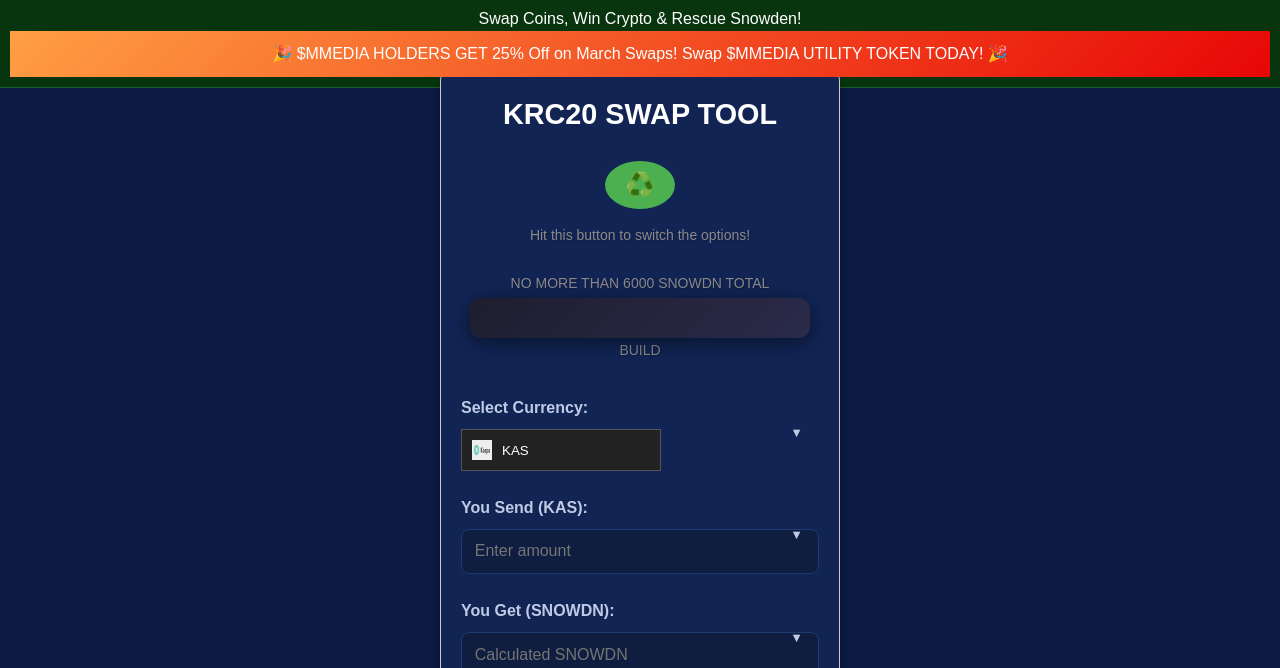
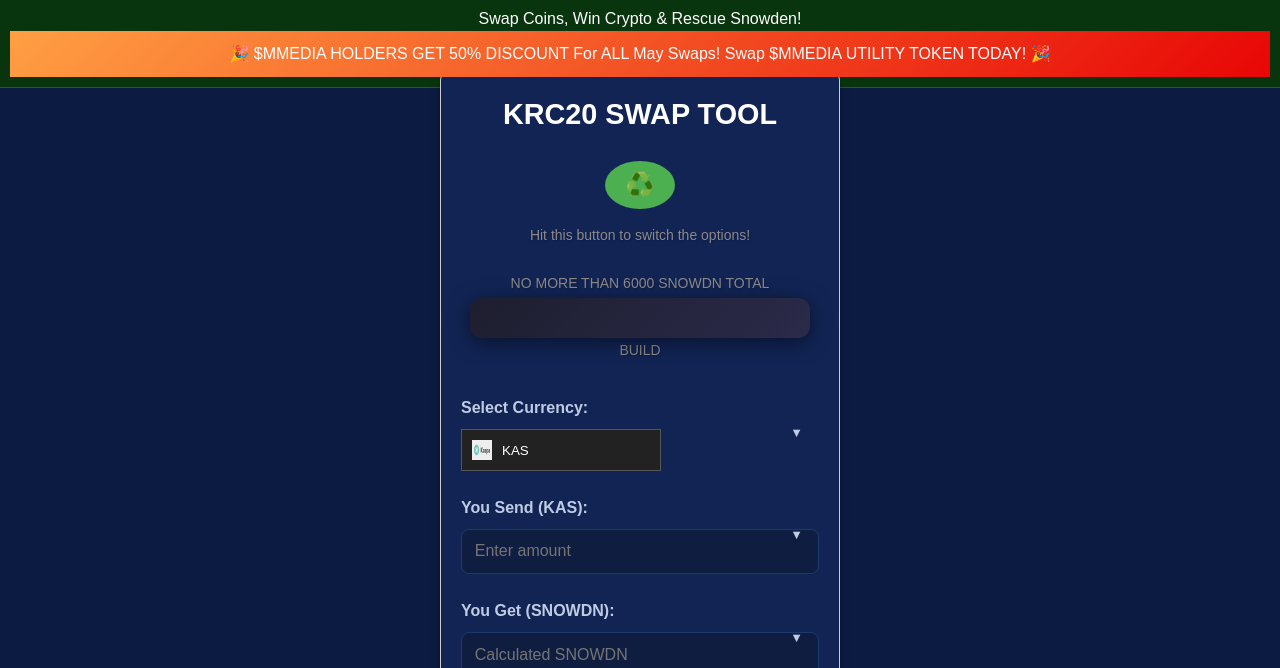
Before and after one commit to Zarbelt/SNOWDN-, a website: page index.html in a window 1280 px wide. Shown: the part 432-1100 px from the top of the page. Drawn offline with nearby package versions, Linux system fonts and the light colour scheme.

Commit message:
Update index.html

```diff
--- a/index.html
+++ b/index.html
@@ -38,7 +38,7 @@
       </div>
 
       <div class="promo-banner">
-        🎉 <span class="promo-highlight">$MMEDIA HOLDERS GET 25% Off on March Swaps!</span> Swap $MMEDIA UTILITY TOKEN TODAY! 🎉
+        🎉 <span class="promo-highlight">$MMEDIA HOLDERS GET 50% DISCOUNT For ALL May Swaps!</span> Swap $MMEDIA UTILITY TOKEN TODAY! 🎉
       </div>
   </header>
 
```
